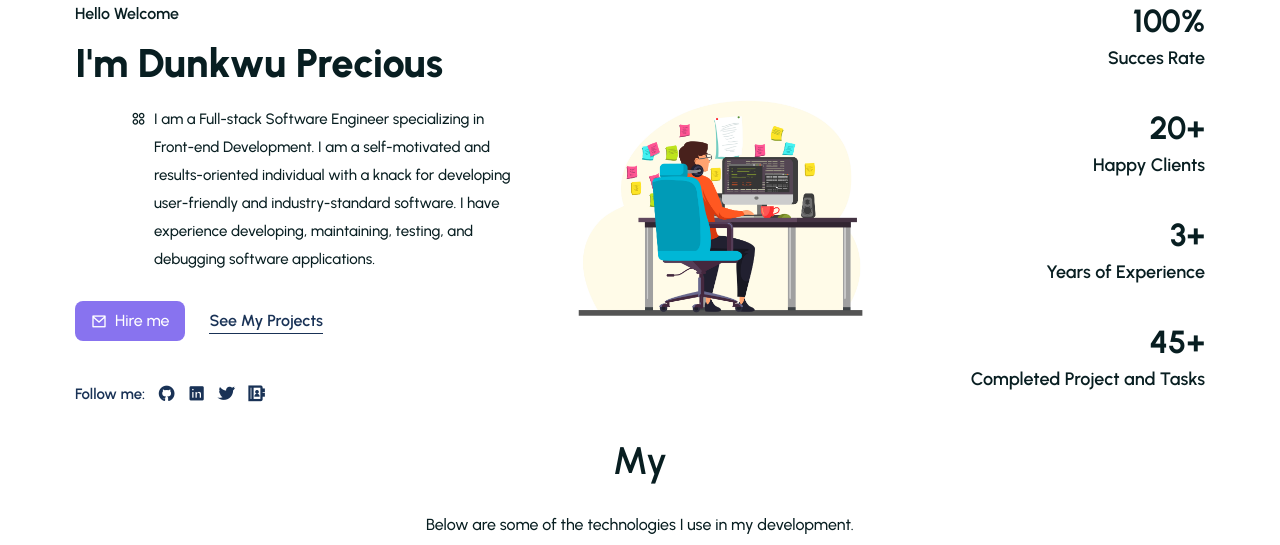
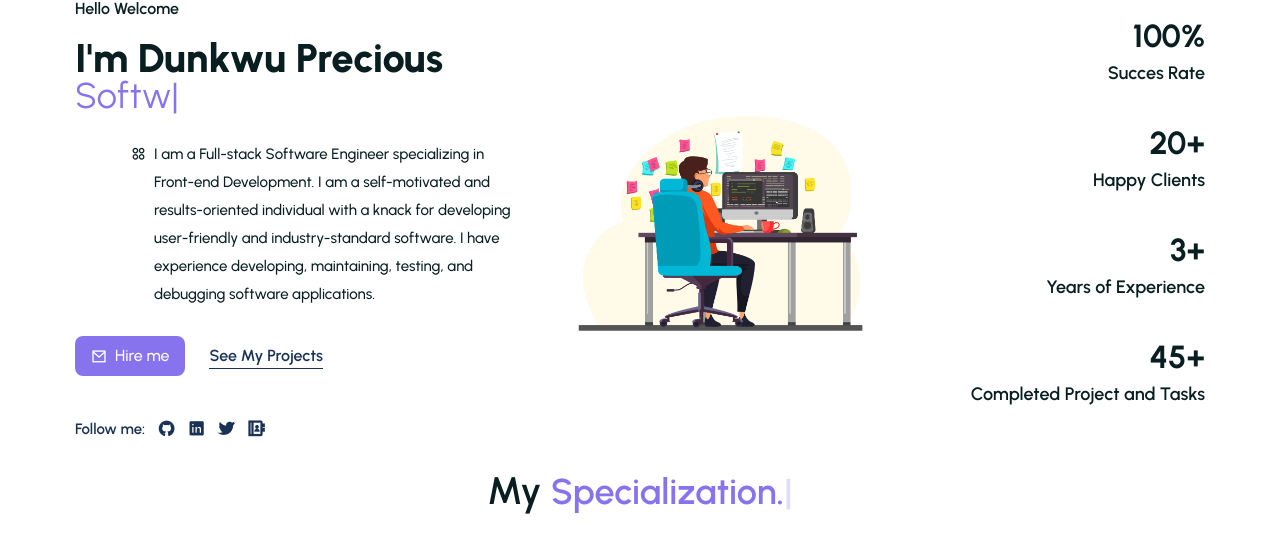
Before and after one commit to dunprel/portfolio-website, a React (Create React App) app: page / in a window 1280 px wide. Shown: the part 139-684 px from the top of the page. Built offline with nearby package versions, Linux system fonts and the light colour scheme.

Commit message:
Resolving ReactTyped error on my Vercel

```diff
--- a/package.json
+++ b/package.json
@@ -11,6 +11,7 @@
     "react-countup": "^6.4.2",
     "react-dom": "^18.2.0",
     "react-scripts": "5.0.1",
+    "react-typed": "^1.2.0",
     "remixicon": "^3.2.0",
     "web-vitals": "^2.1.4"
   },
--- a/src/Components/UI/Hero.jsx
+++ b/src/Components/UI/Hero.jsx
@@ -1,7 +1,7 @@
 import React from 'react'
 import heroImg from '../../assets/images/male.jpg'
 import CountUp from 'react-countup'
-
+import Typed from 'react-typed'
 const Hero = () => {
   return (
     <section className='pt-0' id='about'>
@@ -23,7 +23,13 @@ const Hero = () => {
             >
               I'm Dunkwu Precious
             </h1>
-
+            <Typed
+              className='md:text-4xl text-primaryColor sm:text-4xl text-xl font-[400] '
+              strings={['Software Engineer.', 'FrontEnd Developer.']}
+              typeSpeed={120}
+              backSpeed={140}
+              loop
+            />
             <p
               data-aos='fade-left'
               data-aos-duration='1800'
--- a/src/Components/UI/Services.jsx
+++ b/src/Components/UI/Services.jsx
@@ -8,6 +8,7 @@ import reactjs from '../../assets/images/New/reactjs.svg'
 import nodejs from '../../assets/images/New/node.svg'
 import tailwind from '../../assets/images/New/tailwind css.png'
 import sanity from '../../assets/images/New/sanity.png'
+import Typed from 'react-typed'
 
 const Services = () => {
   return (
@@ -16,6 +17,13 @@ const Services = () => {
         <div className='text-center'>
           <h2 className='text-headingColor font-[600] text-[2.4rem] mb-5'>
             My{' '}
+            <Typed
+              className='md:text-4xl text-primaryColor font-[600] text-[2.4rem]'
+              strings={['Services.', 'Specialization.']}
+              typeSpeed={120}
+              backSpeed={140}
+              loop
+            />
           </h2>
 
           <p className='lg:max-w-[600px] lg:mx-auto text-headingColor font-[500] text-[16px] leading-7 pb-[1rem]'>
```
Also changed, not shown: 1 other file (tests, documents, lock files or other folders).
